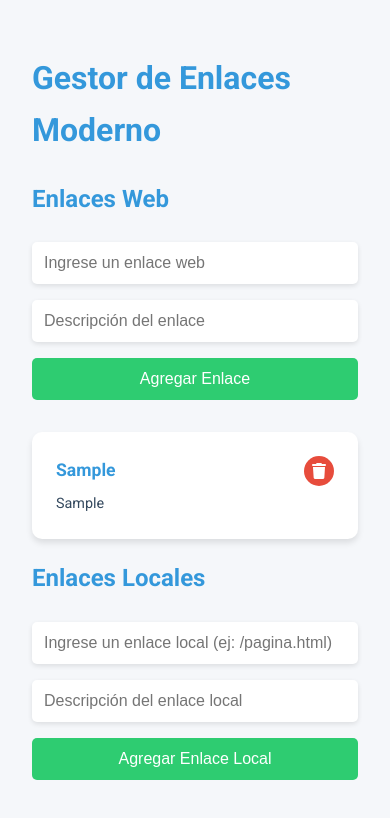
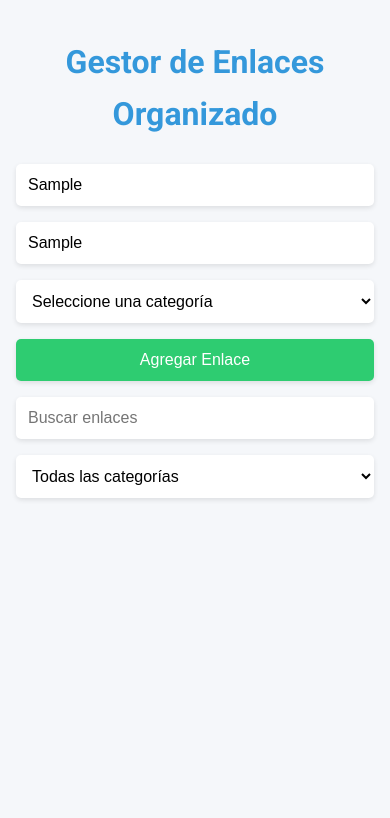
Before and after one commit to licteo/Web-Personal-, a plain HTML site: page index.html in a window 390 px wide. Both pictures are taken after typing "Sample", "Sample" into the empty fields and a click on the button "Agregar Enlace". Drawn offline with Linux system fonts and the light colour scheme.

Commit message:
Add files via upload

```diff
--- a/index.html
+++ b/index.html
@@ -1,7 +1,7 @@
-<html><head><base href="https://www.ejemplo.com/gestor-enlaces-moderno">
+<html><head><base href="https://www.ejemplo.com/gestor-enlaces-organizado">
 <meta charset="UTF-8">
 <meta name="viewport" content="width=device-width, initial-scale=1.0">
-<title>Gestor de Enlaces Moderno</title>
+<title>Gestor de Enlaces Organizado</title>
 <link href="https://fonts.googleapis.com/css2?family=Roboto:wght@300;400;700&display=swap" rel="stylesheet">
 <link href="https://cdnjs.cloudflare.com/ajax/libs/font-awesome/6.0.0-beta3/css/all.min.css" rel="stylesheet">
 <style>
@@ -24,7 +24,7 @@
     }
 
     .container {
-        max-width: 1000px;
+        max-width: 1200px;
         margin: 0 auto;
         padding: 2rem;
     }
@@ -32,16 +32,18 @@
     h1, h2 {
         color: var(--primary-color);
         margin-bottom: 1.5rem;
+        text-align: center;
     }
 
     .input-group {
         display: flex;
+        flex-wrap: wrap;
         margin-bottom: 1rem;
         gap: 1rem;
     }
 
-    input {
-        flex-grow: 1;
+    input, select, button {
+        flex: 1;
         padding: 0.75rem;
         font-size: 1rem;
         border: none;
@@ -51,10 +53,6 @@
     }
 
     button {
-        padding: 0.75rem 1.5rem;
-        font-size: 1rem;
-        border: none;
-        border-radius: 5px;
         background-color: var(--secondary-color);
         color: white;
         cursor: pointer;
@@ -68,7 +66,7 @@
 
     .enlaces-container {
         display: grid;
-        grid-template-columns: repeat(auto-fill, minmax(300px, 1fr));
+        grid-template-columns: repeat(auto-fill, minmax(280px, 1fr));
         gap: 1.5rem;
         margin-top: 2rem;
     }
@@ -79,6 +77,7 @@
         padding: 1.5rem;
         box-shadow: 0 4px 6px var(--shadow-color);
         transition: transform 0.3s, box-shadow 0.3s;
+        position: relative;
     }
 
     .enlace-card:hover {
@@ -93,12 +92,14 @@
         font-size: 1.1rem;
         display: block;
         margin-bottom: 0.5rem;
+        word-break: break-word;
     }
 
     .enlace-card p {
         margin: 0;
         color: var(--text-color);
         font-size: 0.9rem;
+        word-break: break-word;
     }
 
     .eliminar-btn {
@@ -113,7 +114,9 @@
         display: flex;
         align-items: center;
         justify-content: center;
-        float: right;
+        position: absolute;
+        top: 10px;
+        right: 10px;
         transition: background-color 0.3s;
     }
 
@@ -121,87 +124,118 @@
         background-color: #c0392b;
     }
 
+    .categoria-titulo {
+        font-size: 1.2rem;
+        font-weight: bold;
+        margin-top: 2rem;
+        margin-bottom: 1rem;
+        color: var(--primary-color);
+    }
+
+    .filtro-container {
+        display: flex;
+        justify-content: space-between;
+        align-items: center;
+        margin-bottom: 1rem;
+    }
+
+    #busquedaInput {
+        flex: 1;
+        margin-right: 1rem;
+    }
+
     @media (max-width: 768px) {
+        .container {
+            padding: 1rem;
+        }
+
         .input-group {
             flex-direction: column;
         }
 
+        input, select, button {
+            width: 100%;
+        }
+
         .enlaces-container {
             grid-template-columns: 1fr;
+        }
+
+        .filtro-container {
+            flex-direction: column;
+            align-items: stretch;
+        }
+
+        #busquedaInput {
+            margin-right: 0;
+            margin-bottom: 1rem;
         }
     }
 </style>
 </head>
 <body>
     <div class="container">
-        <h1>Gestor de Enlaces Moderno</h1>
+        <h1>Gestor de Enlaces Organizado</h1>
 
-        <h2>Enlaces Web</h2>
         <div class="input-group">
-            <input type="text" id="enlaceInput" placeholder="Ingrese un enlace web">
+            <input type="text" id="enlaceInput" placeholder="Ingrese un enlace">
             <input type="text" id="descripcionInput" placeholder="Descripción del enlace">
+            <select id="categoriaSelect">
+                <option value="">Seleccione una categoría</option>
+                <option value="web">Enlaces Web</option>
+                <option value="local">Enlaces Locales</option>
+                <option value="documentacion">Documentación</option>
+                <option value="recursos">Recursos</option>
+                <option value="otros">Otros</option>
+            </select>
             <button onclick="agregarEnlace()">Agregar Enlace</button>
         </div>
-        <div id="enlacesList" class="enlaces-container"></div>
 
-        <h2>Enlaces Locales</h2>
-        <div class="input-group">
-            <input type="text" id="localLinkInput" placeholder="Ingrese un enlace local (ej: /pagina.html)">
-            <input type="text" id="localDescripcionInput" placeholder="Descripción del enlace local">
-            <button onclick="agregarEnlaceLocal()">Agregar Enlace Local</button>
+        <div class="filtro-container">
+            <input type="text" id="busquedaInput" placeholder="Buscar enlaces" oninput="filtrarEnlaces()">
+            <select id="filtroCategoria" onchange="filtrarEnlaces()">
+                <option value="">Todas las categorías</option>
+                <option value="web">Enlaces Web</option>
+                <option value="local">Enlaces Locales</option>
+                <option value="documentacion">Documentación</option>
+                <option value="recursos">Recursos</option>
+                <option value="otros">Otros</option>
+            </select>
         </div>
-        <div id="localLinksList" class="enlaces-container"></div>
+
+        <div id="enlacesList"></div>
     </div>
 
     <script>
         let enlaces = [];
-        let localLinks = [];
 
         window.onload = function() {
             cargarEnlacesGuardados();
             actualizarListaEnlaces();
-            actualizarListaEnlacesLocales();
         };
 
         function cargarEnlacesGuardados() {
             const enlacesGuardados = localStorage.getItem('enlaces');
-            const localLinksGuardados = localStorage.getItem('localLinks');
-
             if (enlacesGuardados) {
                 enlaces = JSON.parse(enlacesGuardados);
-            }
-
-            if (localLinksGuardados) {
-                localLinks = JSON.parse(localLinksGuardados);
             }
         }
 
         function guardarEnlaces() {
             localStorage.setItem('enlaces', JSON.stringify(enlaces));
-            localStorage.setItem('localLinks', JSON.stringify(localLinks));
         }
 
         function agregarEnlace() {
             const enlace = document.getElementById('enlaceInput').value;
             const descripcion = document.getElementById('descripcionInput').value;
-            if (enlace && descripcion) {
-                enlaces.push({ url: enlace, descripcion: descripcion });
+            const categoria = document.getElementById('categoriaSelect').value;
+            if (enlace && descripcion && categoria) {
+                enlaces.push({ url: enlace, descripcion: descripcion, categoria: categoria });
                 actualizarListaEnlaces();
                 guardarEnlaces();
                 document.getElementById('enlaceInput').value = '';
                 document.getElementById('descripcionInput').value = '';
-            }
-        }
-
-        function agregarEnlaceLocal() {
-            const enlaceLocal = document.getElementById('localLinkInput').value;
-            const descripcionLocal = document.getElementById('localDescripcionInput').value;
-            if (enlaceLocal && descripcionLocal) {
-                localLinks.push({ url: enlaceLocal, descripcion: descripcionLocal });
-                actualizarListaEnlacesLocales();
-                guardarEnlaces();
-                document.getElementById('localLinkInput').value = '';
-                document.getElementById('localDescripcionInput').value = '';
+                document.getElementById('categoriaSelect').value = '';
             }
         }
 
@@ -211,39 +245,80 @@
             guardarEnlaces();
         }
 
-        function eliminarEnlaceLocal(index) {
-            localLinks.splice(index, 1);
-            actualizarListaEnlacesLocales();
-            guardarEnlaces();
-        }
-
         function actualizarListaEnlaces() {
             const listaEnlaces = document.getElementById('enlacesList');
             listaEnlaces.innerHTML = '';
-            enlaces.forEach((enlace, index) => {
+
+            const categorias = [...new Set(enlaces.map(enlace => enlace.categoria))];
+
+            categorias.forEach(categoria => {
+                const enlacesPorCategoria = enlaces.filter(enlace => enlace.categoria === categoria);
+
+                if (enlacesPorCategoria.length > 0) {
+                    const categoriaTitulo = document.createElement('h2');
+                    categoriaTitulo.className = 'categoria-titulo';
+                    categoriaTitulo.textContent = categoria.charAt(0).toUpperCase() + categoria.slice(1);
+                    listaEnlaces.appendChild(categoriaTitulo);
+
+                    const enlacesContainer = document.createElement('div');
+                    enlacesContainer.className = 'enlaces-container';
+
+                    enlacesPorCategoria.forEach((enlace, index) => {
                         const enlaceElement = document.createElement('div');
                         enlaceElement.className = 'enlace-card';
                         enlaceElement.innerHTML = `
-                    <button class="eliminar-btn" onclick="eliminarEnlace(${index})"><i class="fas fa-trash"></i></button>
+                            <button class="eliminar-btn" onclick="eliminarEnlace(${enlaces.indexOf(enlace)})"><i class="fas fa-trash"></i></button>
                             <a href="${enlace.url}" target="_blank">${enlace.descripcion}</a>
                             <p>${enlace.url}</p>
                         `;
-                listaEnlaces.appendChild(enlaceElement);
+                        enlacesContainer.appendChild(enlaceElement);
+                    });
+
+                    listaEnlaces.appendChild(enlacesContainer);
+                }
             });
         }
 
-        function actualizarListaEnlacesLocales() {
-            const listaEnlacesLocales = document.getElementById('localLinksList');
-            listaEnlacesLocales.innerHTML = '';
-            localLinks.forEach((enlace, index) => {
+        function filtrarEnlaces() {
+            const busqueda = document.getElementById('busquedaInput').value.toLowerCase();
+            const categoriaFiltro = document.getElementById('filtroCategoria').value;
+
+            const enlacesFiltrados = enlaces.filter(enlace => {
+                const coincideBusqueda = enlace.descripcion.toLowerCase().includes(busqueda) || enlace.url.toLowerCase().includes(busqueda);
+                const coincideCategoria = categoriaFiltro === '' || enlace.categoria === categoriaFiltro;
+                return coincideBusqueda && coincideCategoria;
+            });
+
+            const listaEnlaces = document.getElementById('enlacesList');
+            listaEnlaces.innerHTML = '';
+
+            const categorias = [...new Set(enlacesFiltrados.map(enlace => enlace.categoria))];
+
+            categorias.forEach(categoria => {
+                const enlacesPorCategoria = enlacesFiltrados.filter(enlace => enlace.categoria === categoria);
+
+                if (enlacesPorCategoria.length > 0) {
+                    const categoriaTitulo = document.createElement('h2');
+                    categoriaTitulo.className = 'categoria-titulo';
+                    categoriaTitulo.textContent = categoria.charAt(0).toUpperCase() + categoria.slice(1);
+                    listaEnlaces.appendChild(categoriaTitulo);
+
+                    const enlacesContainer = document.createElement('div');
+                    enlacesContainer.className = 'enlaces-container';
+
+                    enlacesPorCategoria.forEach((enlace, index) => {
                         const enlaceElement = document.createElement('div');
                         enlaceElement.className = 'enlace-card';
                         enlaceElement.innerHTML = `
-                    <button class="eliminar-btn" onclick="eliminarEnlaceLocal(${index})"><i class="fas fa-trash"></i></button>
-                    <a href="${enlace.url}">${enlace.descripcion}</a>
+                            <button class="eliminar-btn" onclick="eliminarEnlace(${enlaces.indexOf(enlace)})"><i class="fas fa-trash"></i></button>
+                            <a href="${enlace.url}" target="_blank">${enlace.descripcion}</a>
                             <p>${enlace.url}</p>
                         `;
-                listaEnlacesLocales.appendChild(enlaceElement);
+                        enlacesContainer.appendChild(enlaceElement);
+                    });
+
+                    listaEnlaces.appendChild(enlacesContainer);
+                }
             });
         }
     </script>
```
Lines whose indentation alone changed are shown as unchanged.
